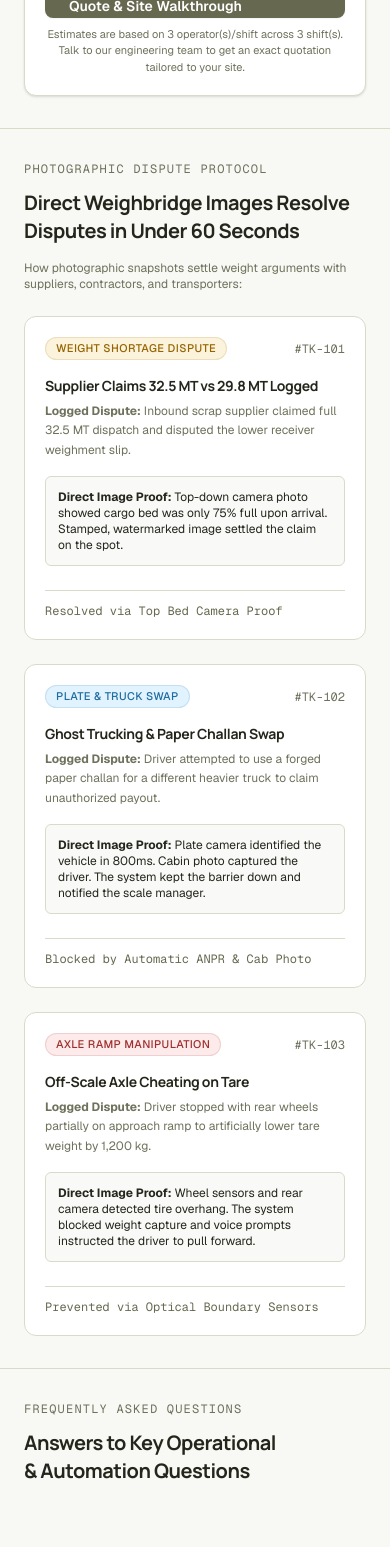
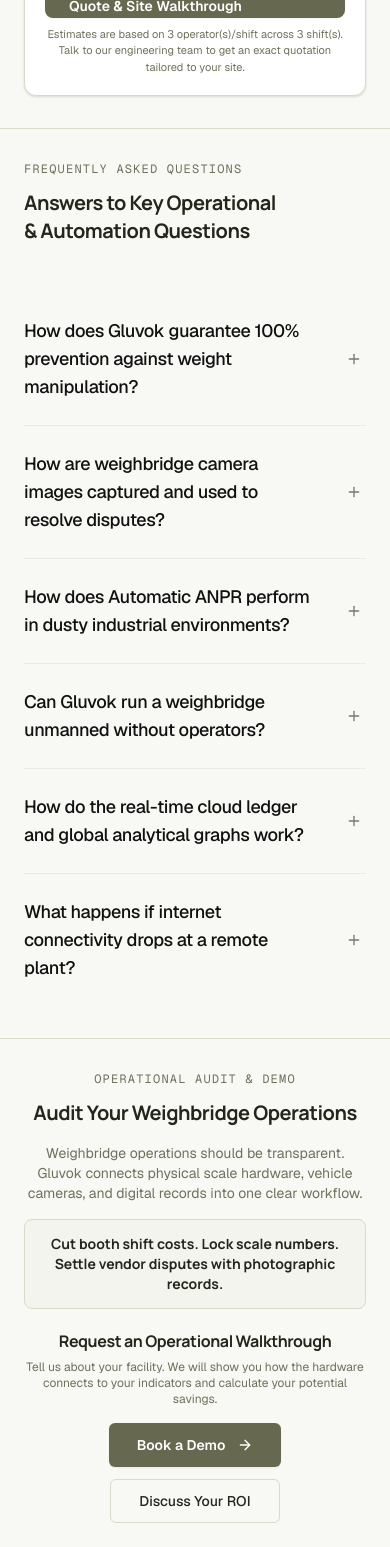
Before and after one commit to soumillathey/gluvok_Landing, a Next.js app: page / in a window 390 px wide. Shown: the part 8580-10127 px from the top of the page. Built offline with nearby package versions, Linux system fonts and the light colour scheme.

Commit message:
Remove photographic dispute protocol section and nav links

```diff
--- a/app/page.tsx
+++ b/app/page.tsx
@@ -153,9 +153,6 @@
             </a>
             <a href="#calculator" className="hover:text-[var(--text-primary)] transition-colors outline-none focus-visible:ring-2 focus-visible:ring-[#111111] rounded-[4px] py-1">
               Savings Calculator
-            </a>
-            <a href="#disputes" className="hover:text-[var(--text-primary)] transition-colors outline-none focus-visible:ring-2 focus-visible:ring-[#111111] rounded-[4px] py-1">
-              Dispute Protocol
             </a>
             <a href="#faq" className="hover:text-[var(--text-primary)] transition-colors outline-none focus-visible:ring-2 focus-visible:ring-[#111111] rounded-[4px] py-1">
               FAQ
@@ -721,93 +718,7 @@
           </div>
         </section>
 
-        {/* ─────────────────────────────────────────────────────────────
-            7. DISPUTE RESOLUTION PROTOCOL (Bento Grid)
-        ───────────────────────────────────────────────────────────── */}
-        <section
-          id="disputes"
-          className="scroll-mt-24 border-t border-[var(--border-hairline)] px-6 lg:px-16 py-8 sm:py-10 max-w-6xl mx-auto w-full"
-        >
-          <div className="max-w-3xl mb-6 sm:mb-8">
-            <span className="font-mono text-xs uppercase tracking-widest text-[var(--text-muted)] block mb-3">
-              PHOTOGRAPHIC DISPUTE PROTOCOL
-            </span>
-            <h2 className="font-heading text-xl sm:text-2xl lg:text-3xl font-bold leading-snug text-[var(--text-primary)] mb-4 text-balance">
-              Direct Weighbridge Images Resolve Disputes in Under 60 Seconds
-            </h2>
-            <p className="font-sans text-xs sm:text-sm text-[var(--text-muted)]">
-              How photographic snapshots settle weight arguments with suppliers, contractors, and transporters:
-            </p>
-          </div>
 
-          <div className="grid grid-cols-1 md:grid-cols-3 gap-6">
-            {/* Case 1 */}
-            <div className="p-5 sm:p-6 rounded-[12px] bg-[var(--surface-card)] border border-[var(--border-hairline)] flex flex-col justify-between">
-              <div>
-                <div className="flex items-center justify-between mb-4">
-                  <Badge variant="yellow">Weight Shortage Dispute</Badge>
-                  <span className="font-mono text-xs text-[var(--text-muted)]">#TK-101</span>
-                </div>
-                <h3 className="font-heading text-sm sm:text-base font-bold text-[var(--text-primary)] mb-1.5">
-                  Supplier Claims 32.5 MT vs 29.8 MT Logged
-                </h3>
-                <p className="font-sans text-xs text-[var(--text-muted)] leading-relaxed mb-4">
-                  <strong>Logged Dispute:</strong> Inbound scrap supplier claimed full 32.5 MT dispatch and disputed the lower receiver weighment slip.
-                </p>
-                <div className="p-3 rounded-[6px] bg-[#F9F9F8] border border-[var(--border-hairline)] font-sans text-xs text-[var(--text-primary)]">
-                  <strong>Direct Image Proof:</strong> Top-down camera photo showed cargo bed was only 75% full upon arrival. Stamped, watermarked image settled the claim on the spot.
-                </div>
-              </div>
-              <div className="mt-6 pt-3 border-t border-[var(--border-hairline)] text-xs font-mono text-[var(--olive-text)] transition-colors duration-200">
-                Resolved via Top Bed Camera Proof
-              </div>
-            </div>
-
-            {/* Case 2 */}
-            <div className="p-5 sm:p-6 rounded-[12px] bg-[var(--surface-card)] border border-[var(--border-hairline)] flex flex-col justify-between">
-              <div>
-                <div className="flex items-center justify-between mb-4">
-                  <Badge variant="blue">Plate &amp; Truck Swap</Badge>
-                  <span className="font-mono text-xs text-[var(--text-muted)]">#TK-102</span>
-                </div>
-                <h3 className="font-heading text-sm sm:text-base font-bold text-[var(--text-primary)] mb-1.5">
-                  Ghost Trucking &amp; Paper Challan Swap
-                </h3>
-                <p className="font-sans text-xs text-[var(--text-muted)] leading-relaxed mb-4">
-                  <strong>Logged Dispute:</strong> Driver attempted to use a forged paper challan for a different heavier truck to claim unauthorized payout.
-                </p>
-                <div className="p-3 rounded-[6px] bg-[#F9F9F8] border border-[var(--border-hairline)] font-sans text-xs text-[var(--text-primary)]">
-                  <strong>Direct Image Proof:</strong> Plate camera identified the vehicle in 800ms. Cabin photo captured the driver. The system kept the barrier down and notified the scale manager.
-                </div>
-              </div>
-              <div className="mt-6 pt-3 border-t border-[var(--border-hairline)] text-xs font-mono text-[var(--olive-text)] transition-colors duration-200">
-                Blocked by Automatic ANPR &amp; Cab Photo
-              </div>
-            </div>
-
-            {/* Case 3 */}
-            <div className="p-5 sm:p-6 rounded-[12px] bg-[var(--surface-card)] border border-[var(--border-hairline)] flex flex-col justify-between">
-              <div>
-                <div className="flex items-center justify-between mb-4">
-                  <Badge variant="red">Axle Ramp Manipulation</Badge>
-                  <span className="font-mono text-xs text-[var(--text-muted)]">#TK-103</span>
-                </div>
-                <h3 className="font-heading text-sm sm:text-base font-bold text-[var(--text-primary)] mb-1.5">
-                  Off-Scale Axle Cheating on Tare
-                </h3>
-                <p className="font-sans text-xs text-[var(--text-muted)] leading-relaxed mb-4">
-                  <strong>Logged Dispute:</strong> Driver stopped with rear wheels partially on approach ramp to artificially lower tare weight by 1,200 kg.
-                </p>
-                <div className="p-3 rounded-[6px] bg-[#F9F9F8] border border-[var(--border-hairline)] font-sans text-xs text-[var(--text-primary)]">
-                  <strong>Direct Image Proof:</strong> Wheel sensors and rear camera detected tire overhang. The system blocked weight capture and voice prompts instructed the driver to pull forward.
-                </div>
-              </div>
-              <div className="mt-6 pt-3 border-t border-[var(--border-hairline)] text-xs font-mono text-[var(--olive-text)] transition-colors duration-200">
-                Prevented via Optical Boundary Sensors
-              </div>
-            </div>
-          </div>
-        </section>
 
         {/* ─────────────────────────────────────────────────────────────
             8. MINIMALIST FAQ (Border-Bottom Divided Accordion, Sharp +/-)
@@ -1058,9 +969,6 @@
             <a href="#calculator" className="hover:text-[var(--text-primary)] transition-colors outline-none focus-visible:ring-2 focus-visible:ring-[#111111] rounded-[2px]">
               Calculator
             </a>
-            <a href="#disputes" className="hover:text-[var(--text-primary)] transition-colors outline-none focus-visible:ring-2 focus-visible:ring-[#111111] rounded-[2px]">
-              Disputes
-            </a>
             <a href="#faq" className="hover:text-[var(--text-primary)] transition-colors outline-none focus-visible:ring-2 focus-visible:ring-[#111111] rounded-[2px]">
               FAQ
             </a>
```
